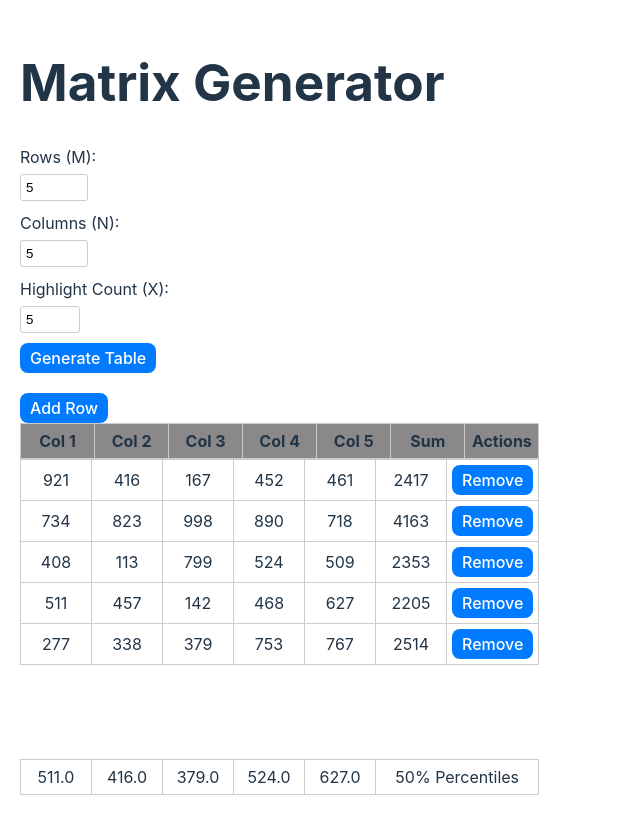
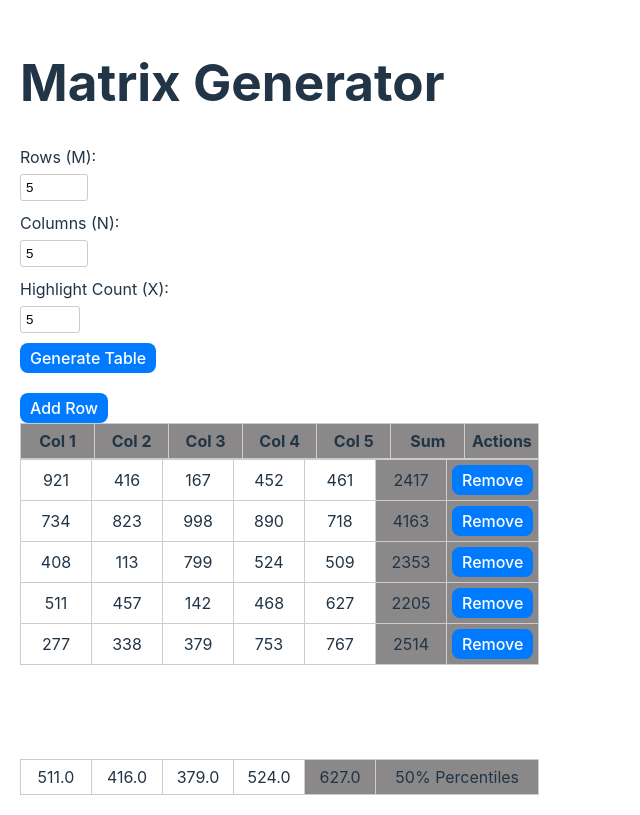
Before and after one commit to Maxwelllife/Matrix, a React (Vite) app: page / in a window 1280 px wide. Shown: the whole page, without its empty margins (0-640 px from the left). Built offline with nearby package versions, Linux system fonts and the light colour scheme.

Commit message:
change styles

```diff
--- a/src/entities/matrix/ui/MatrixTable.module.css
+++ b/src/entities/matrix/ui/MatrixTable.module.css
@@ -24,3 +24,56 @@ td:hover {
 .highlight {
     background-color: #635e35;
 }
+.matrixContainer {
+    width: 100%;
+    display: flex;
+    flex-direction: column;
+    overflow: hidden;
+}
+
+.matrixTable {
+    width: 100%;
+    border-collapse: collapse;
+}
+
+.matrixScrollContainer {
+    height: 300px;
+    overflow: auto;
+}
+
+th, td {
+    min-width: 60px;
+    padding: 5px;
+    border: 1px solid #ccc;
+    text-align: center;
+}
+
+/* Вирівнюємо заголовок і рядки */
+.stickyHeader {
+    position: sticky;
+    top: 0;
+    background-color: #8a8888;
+    z-index: 2;
+}
+
+.stickyFooter {
+    position: sticky;
+    bottom: 0;
+    background-color: #8a8888;
+    z-index: 2;
+}
+
+/* Фіксуємо суму та дії */
+.matrixTable th:last-child, .matrixTable td:last-child {
+    position: sticky;
+    right: 0;
+    background-color: #8a8888;
+    z-index: 3;
+}
+
+.matrixTable th:nth-last-child(2), .matrixTable td:nth-last-child(2) {
+    position: sticky;
+    right: 60px;
+    background-color: #8a8888;
+    z-index: 3;
+}
--- a/src/entities/matrix/ui/MatrixTable.tsx
+++ b/src/entities/matrix/ui/MatrixTable.tsx
@@ -2,7 +2,7 @@ import { useMatrix } from '@/app/providers/MatrixProvider';
 import TableRow from '@/entities/matrix/ui/TableRow';
 import { useRef } from 'react';
 import { useVirtualizer } from '@tanstack/react-virtual';
-import './MatrixTable.module.css';
+import styles from './MatrixTable.module.css';
 
 const MatrixTable: React.FC = () => {
     const { matrix, rowSums, columnPercentiles, removeRow } = useMatrix();
@@ -13,14 +13,12 @@ const MatrixTable: React.FC = () => {
         count: matrix.length,
         overscan: 5,
         getScrollElement: () => parentRef.current,
-        estimateSize: () => 35,  // Adjust this value if needed
+        estimateSize: () => 40,  // Assuming a row height of 40px; adjust if necessary
     });
 
-    console.log('Virtualized rows:', rowVirtualizer.getVirtualItems());
-
     return (
-        <div className="matrix-container">
-            <table className="matrix-table">
+        <div className={styles.matrixContainer}>
+            <table className={styles.matrixTable}>
                 <thead>
                 <tr>
                     {matrix[0].map((_, colIndex) => (
@@ -32,12 +30,11 @@ const MatrixTable: React.FC = () => {
                 </thead>
             </table>
 
-            <div ref={parentRef} className="matrix-scroll-container" style={{ height: '300px', overflow: 'auto' }}>
-                <table className="matrix-table">
+            <div ref={parentRef} className={styles.matrixScrollContainer}>
+                <table className={styles.matrixTable}>
                     <tbody>
                     {rowVirtualizer.getVirtualItems().map((virtualRow) => {
                         const rowIndex = virtualRow.index;
-                        console.log(`Rendering row: ${rowIndex}`);
                         return (
                             <TableRow
                                 key={rowIndex}
@@ -52,7 +49,7 @@ const MatrixTable: React.FC = () => {
                 </table>
             </div>
 
-            <table className="matrix-table">
+            <table className={styles.matrixTable} style={{ marginTop: 'auto' }}>
                 <tfoot>
                 <tr>
                     {columnPercentiles.map((percentile, colIndex) => (
```
